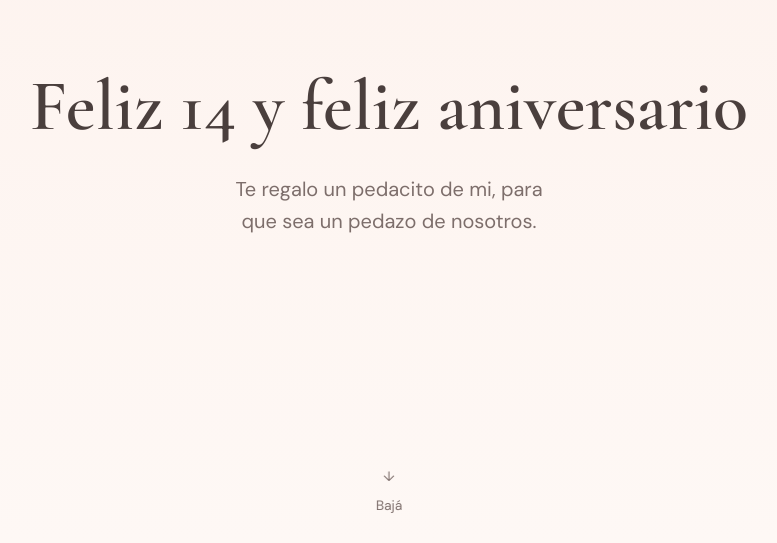
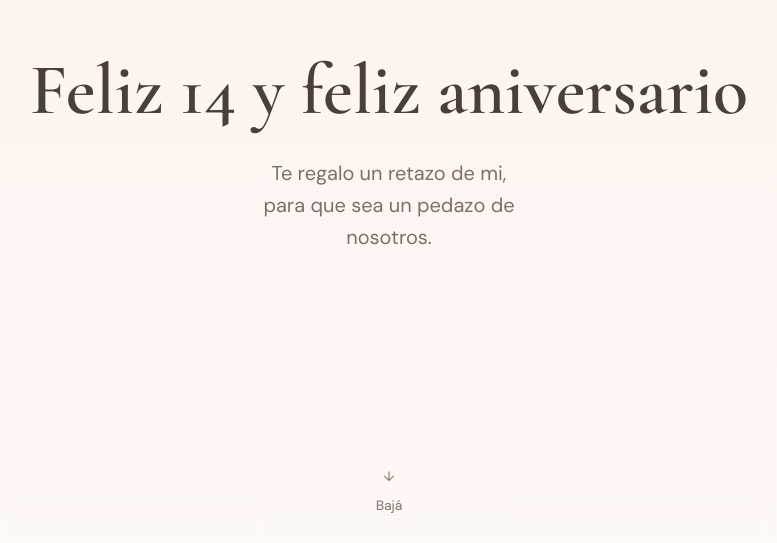
Before and after one commit to Matiglorioso/14febrero, a plain HTML site: page index.html in a window 1280 px wide. Shown: the part 257-800 px from the top of the page, without its empty margins (251-1028 px from the left). Drawn offline with nearby package versions, Linux system fonts and the light colour scheme.

Commit message:
Retazo en dos lÃ­neas: retazo de mi / pedazo de nosotros
Co-authored-by: Cursor <cursoragent@cursor.com>

```diff
--- a/index.html
+++ b/index.html
@@ -204,7 +204,7 @@
 <body>
   <section class="hero">
     <h1>Feliz 14 y feliz aniversario</h1>
-    <p class="subtitle">Te regalo un pedacito de mi, para que sea un pedazo de nosotros.</p>
+    <p class="subtitle">Te regalo un retazo de mi,<br>para que sea un pedazo de nosotros.</p>
     <div class="scroll-hint">
       <span>↓</span>
       <span>Bajá</span>
```
